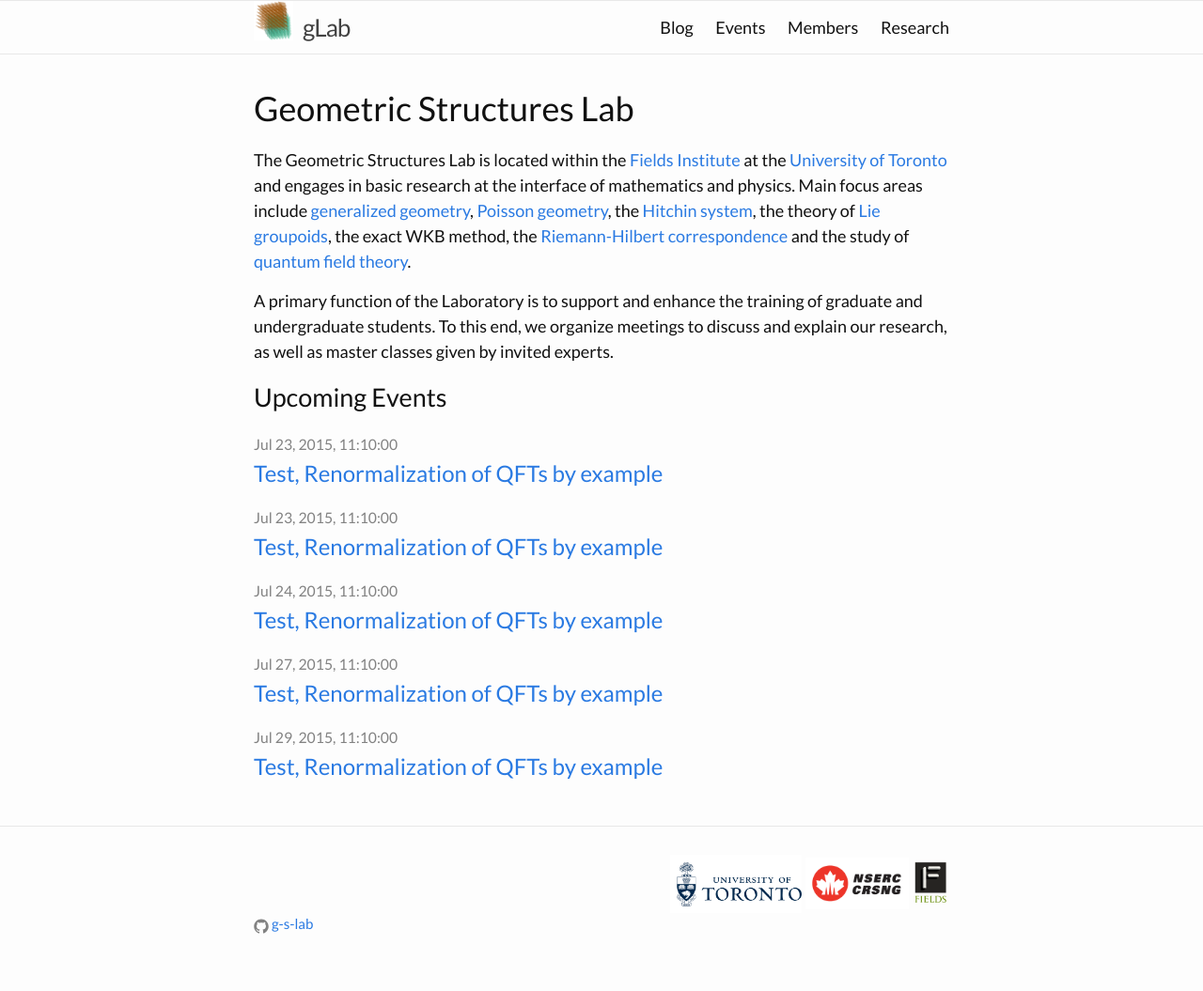
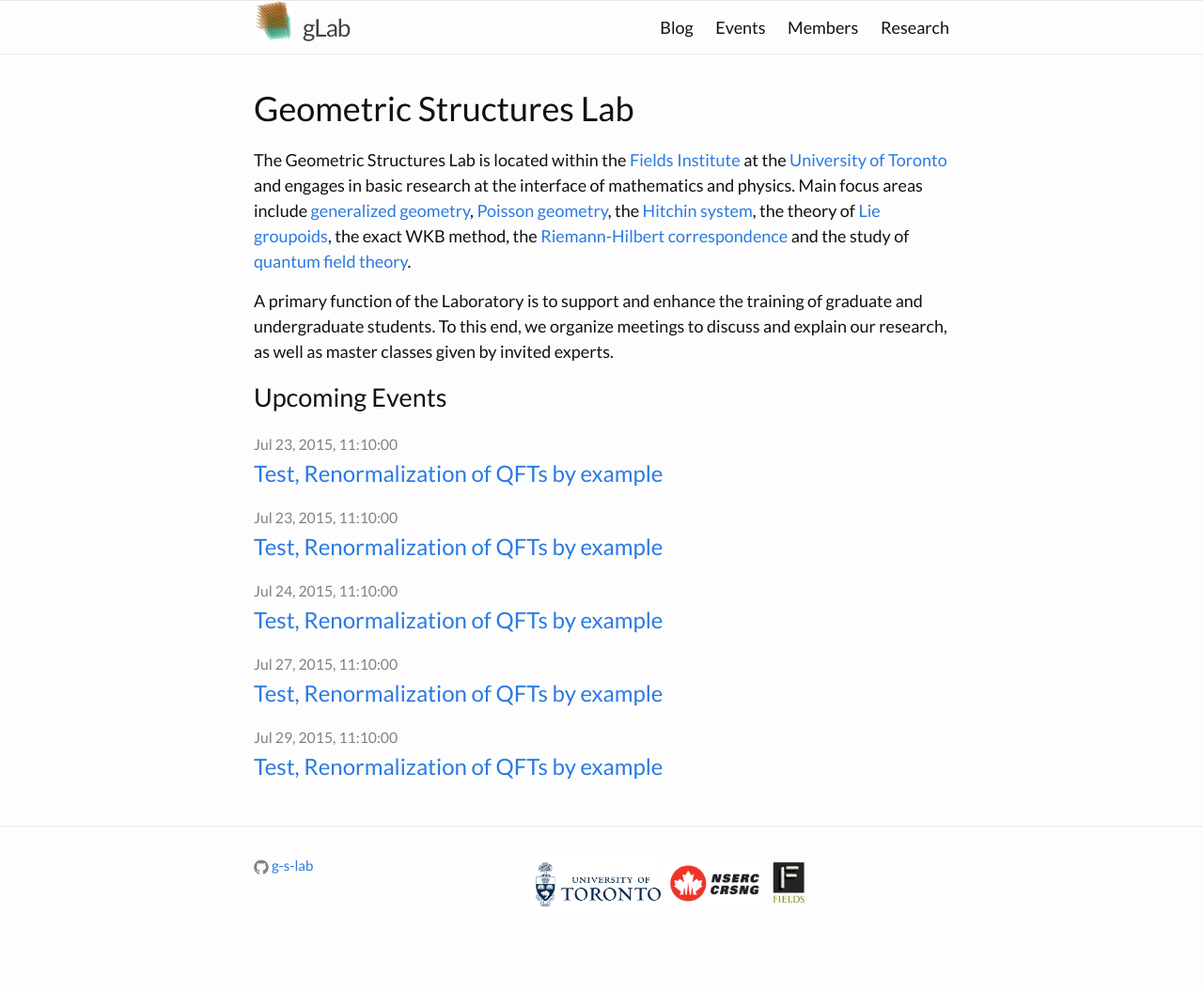
Before and after one commit to g-s-lab/glab, a Jekyll site: the page built from index.md, in a window 1280 px wide. Shown: the whole page at 94% size. Built offline with Jekyll 4.4.1, drawn with Linux system fonts in a browser that asks for light colours; after the commit the page ends 1017 px from its top, so only the background shows below that.

Commit message:
Update footer.html

```diff
--- a/_includes/footer.html
+++ b/_includes/footer.html
@@ -1,11 +1,13 @@
 <footer class="site-footer">
 
   <div class="wrapper">
+    <!--
     <div style="text-align:right">
       <img src="{{ site.baseurl }}/images/UofT.png" alt="UofT" style="width: 140px;"/>
       <img src="{{ site.baseurl }}/images/NSERC_C.jpg" alt="NSERC" style="width: 110px;"/>
       <img src="{{ site.baseurl }}/images/fields117x149.png" alt="Fields" style="width: 40px;"/>
     </div>
+    -->
     <!-- <h2 class="footer-heading">{{ site.title }}</h2> -->
 
    <div class="footer-col-wrapper">
@@ -52,11 +54,16 @@
         </ul>
       </div>
 
-     <!--
+
      <div class="footer-col  footer-col-3">
-        <p class="text">{{ site.description }}</p>
+        <!-- <p class="text">{{ site.description }}</p>  -->
+        <div style="text-align:right">
+          <img src="{{ site.baseurl }}/images/UofT.png" alt="UofT" style="width: 140px;"/>
+          <img src="{{ site.baseurl }}/images/NSERC_C.jpg" alt="NSERC" style="width: 110px;"/>
+          <img src="{{ site.baseurl }}/images/fields117x149.png" alt="Fields" style="width: 40px;"/>
+        </div>
      </div>
-     -->
+
     </div>
 
   </div>
```
